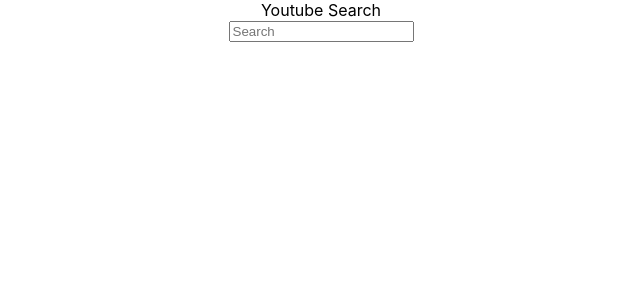
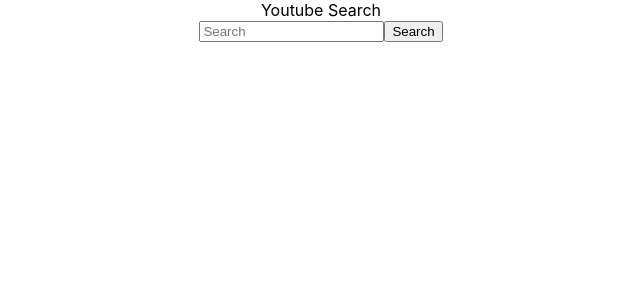
Before and after one commit to john-rhee/yt, a React (Create React App) app: page / in a window 1280 px wide. Shown: the top 300 px of the page, without its empty margins (319-959 px from the left). Built offline with nearby package versions, Linux system fonts and the light colour scheme.

Commit message:
add button

```diff
--- a/src/components/Main.js
+++ b/src/components/Main.js
@@ -3,7 +3,15 @@ import YouTube from 'react-youtube';
 
 function Main(props) {
 
+    const handleChanges = e => {
 
+      };
+
+    const submitForm = e => {
+        e.preventDefault();
+        console.log("Button Working")
+
+        }
 
     return (
 
@@ -11,7 +19,13 @@ function Main(props) {
 
             <div>Youtube Search</div>
 
+            <form onSubmit={submitForm} >
+
             <input className="search" type="search" name="search" id="search" placeholder="Search" />
+
+            <button type="submit">Search</button>
+
+            </form>
 
             <YouTube videoId="2g811Eo7K8U"/>
 
```
